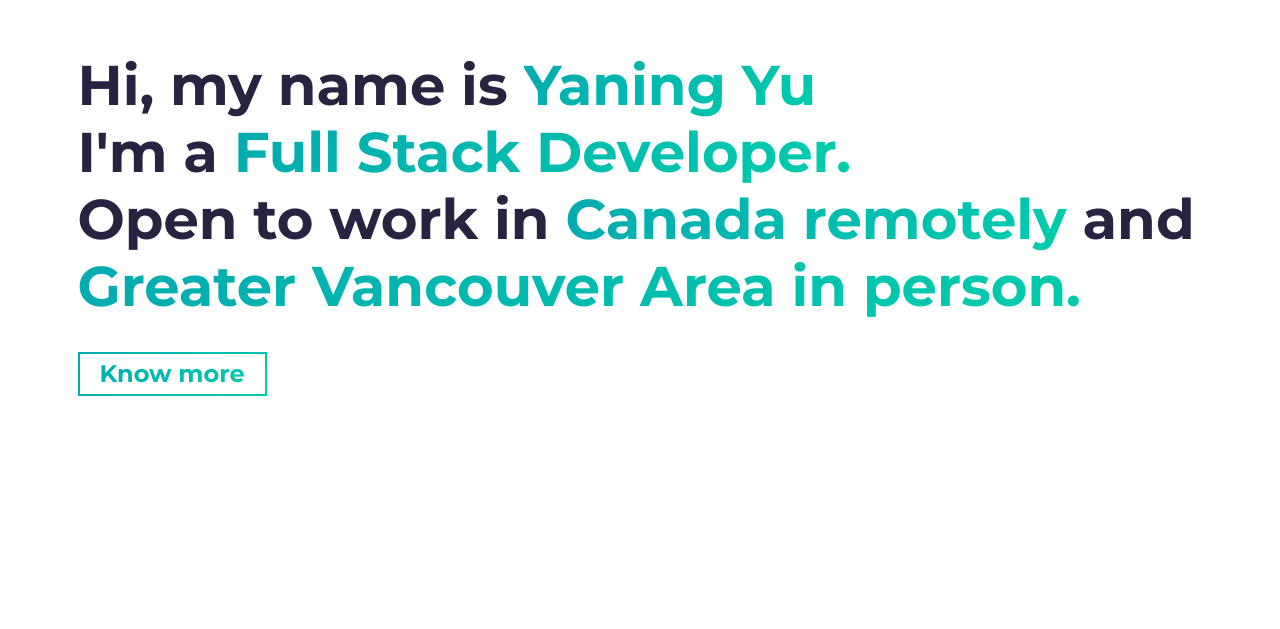
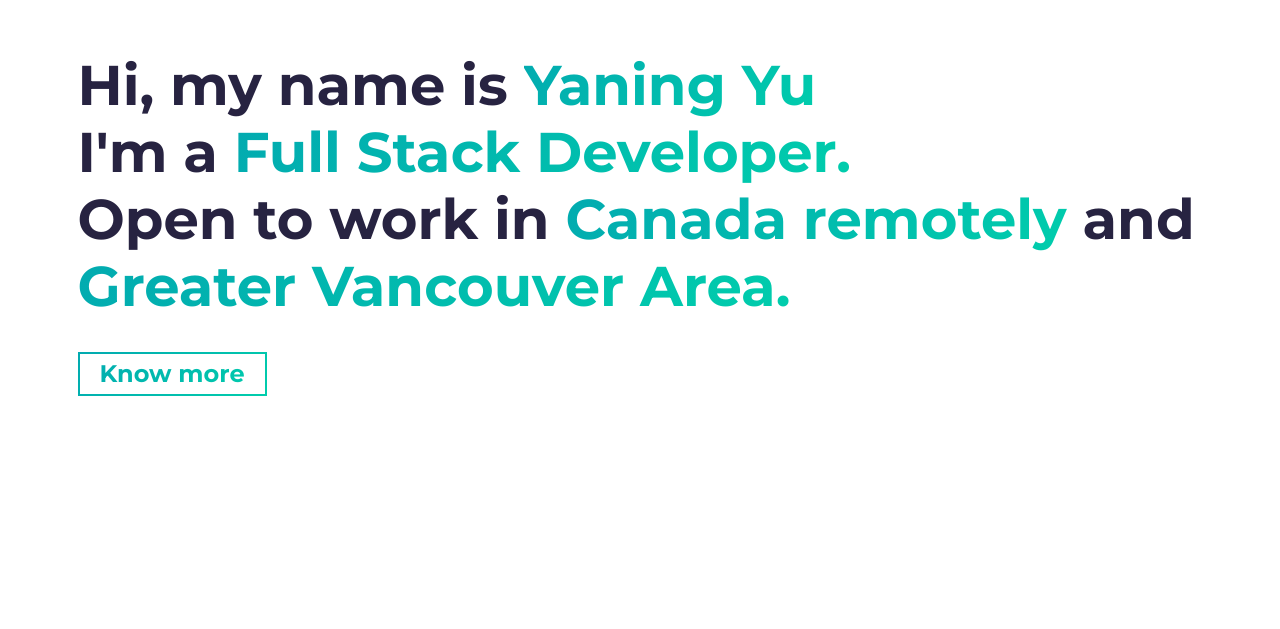
Before and after one commit to YaningWang7/myfolio, a website built with Parcel: page src/index.html in a window 1280 px wide. Shown: the part 171-800 px from the top of the page. Built offline with nearby package versions, Linux system fonts and the light colour scheme.

```diff
--- a/src/index.html
+++ b/src/index.html
@@ -49,7 +49,7 @@
           Hi, my name is <span class="text-color-main">Yaning Yu</span>
           <br />
           I'm a  <span class="text-color-main">Full Stack Developer.</span><br>
-          Open to work in <span class="text-color-main">Canada remotely</span> and <span class="text-color-main">Greater Vancouver Area in person.</span><br>
+          Open to work in <span class="text-color-main">Canada remotely</span> and <span class="text-color-main">Greater Vancouver Area.</span><br>
         </h1>
         <p class="hero-cta load-hidden">
           <a rel="noreferrer" class="cta-btn cta-btn--hero" href="#about"
```
Also changed, not shown: 1 other file.
